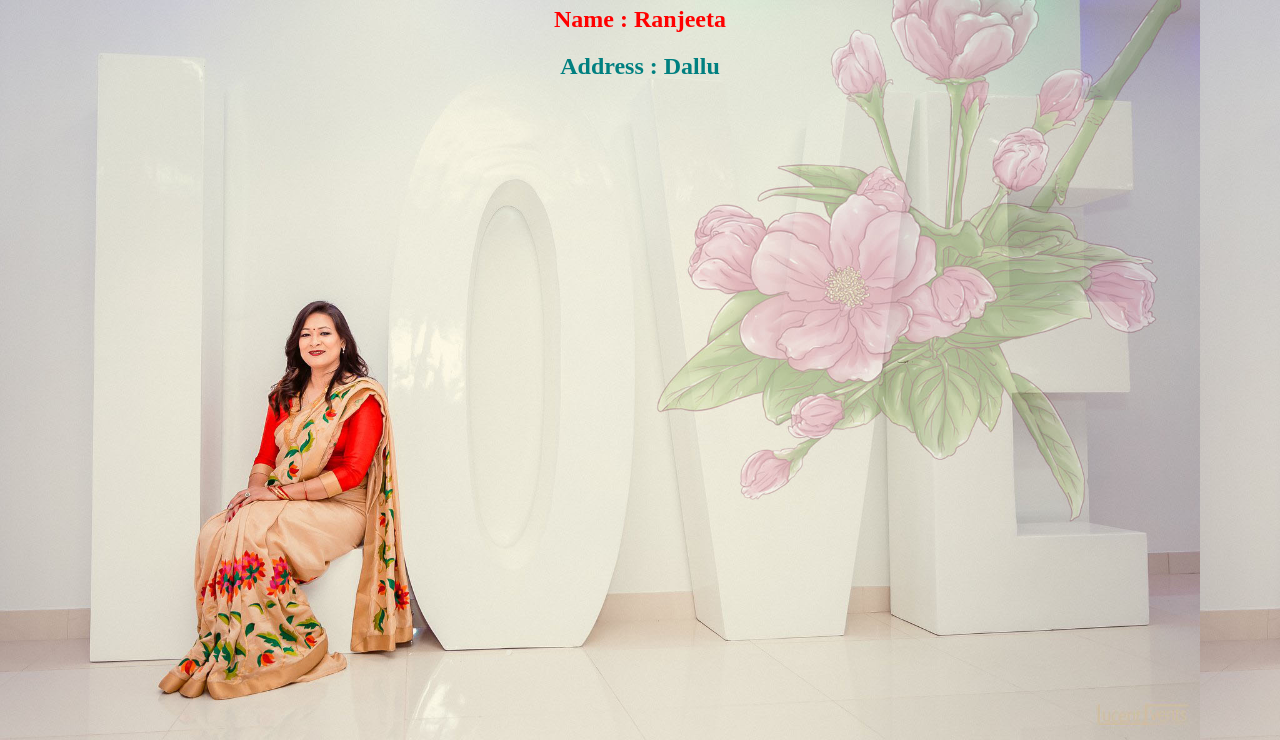
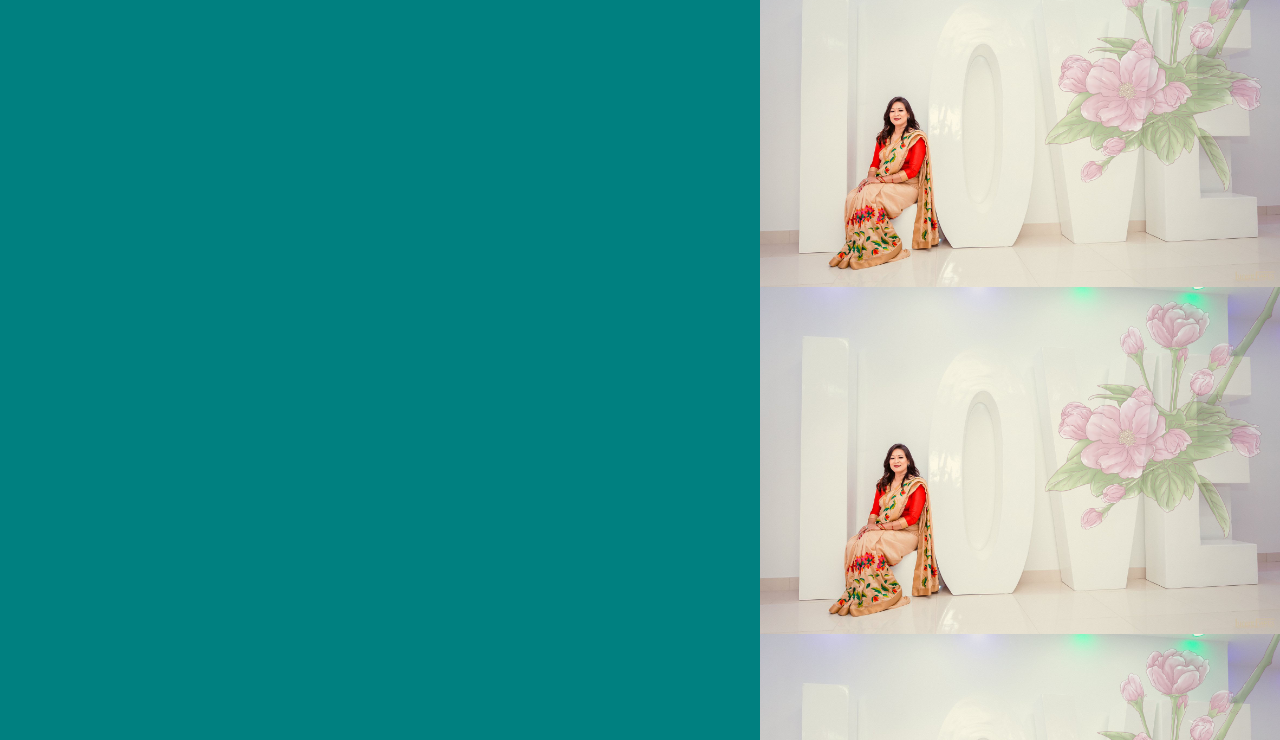
Before and after one commit to slesha1/profile, a plain HTML site: page src/index.html in a window 1280 px wide. Shown: the part 60-800 px from the top of the page. Drawn offline with Linux system fonts and the light colour scheme.

Commit message:
change layout

```diff
--- a/src/index.css
+++ b/src/index.css
@@ -1,11 +1,27 @@
-.body {
+body {
+  margin: 0px;
+}
+.panel-container {
+  height: 100vh;
+  display: flex;
+}
+.left-panel {
+  flex: 3;
+  color: white;
+  background-color: teal;
+  padding: 20px;
+}
+.right-panel {
+  color: white;
+  /* background-color: darkgreen; */
   background-image: url("./images/flower.jpg ");
   background-size: contain;
+  flex: 2;
+  padding: 20px;
 }
 .container {
   text-align: center;
 }
-
 .name {
   color: red;
 }
--- a/src/index.html
+++ b/src/index.html
@@ -3,13 +3,16 @@
     <title>Introdution to html</title>
     <link rel="stylesheet" type="text/css" href="./index.css" />
   </head>
-  <style></style>
-  <body class="body">
-    <div class="container">
+  <body>
+    <!--<div class="container">
       <h1>About me !!</h1>
       <h2 class="name">Name : Ranjeeta</h2>
       <h2 class="address">Address : Dallu</h2>
       <p></p>
+    </div>-->
+    <div class="panel-container">
+      <div class="left-panel">left-panel</div>
+      <div class="right-panel">right-panel</div>
     </div>
   </body>
 </html>
```
